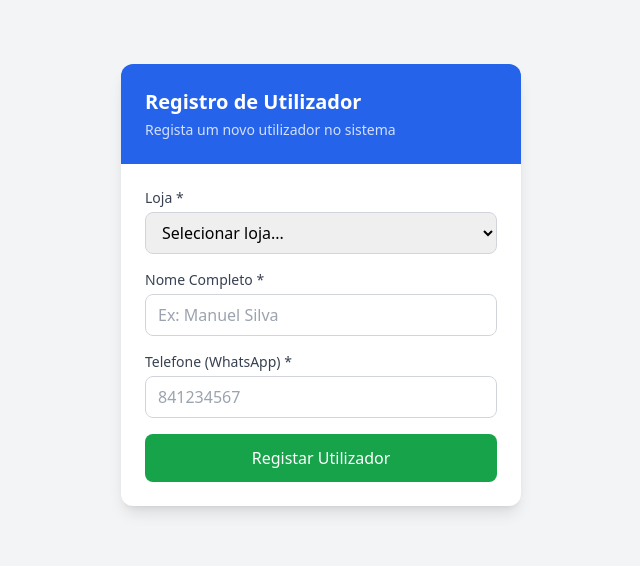
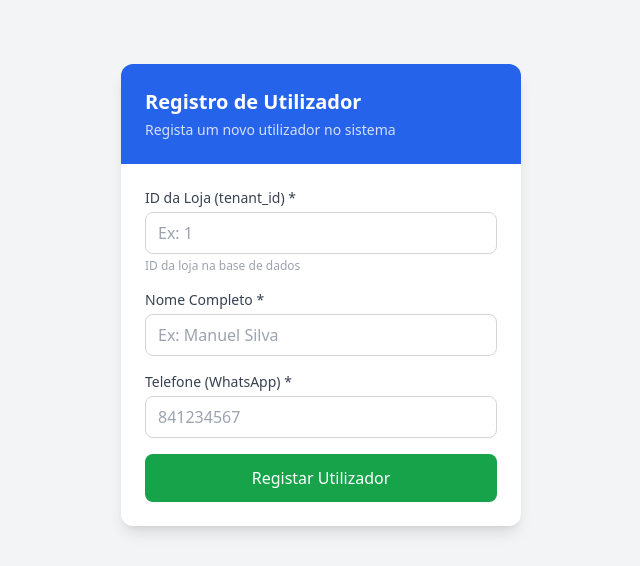
Before and after one commit to jo2008-ai/whatsapp-marketplace-mz, a Flask app: page /painel in a window 1280 px wide. Shown: the top 566 px of the page, without its empty margins (319-959 px from the left). Run offline with Flask 3, Linux system fonts and the light colour scheme; data that the repository does not hold is empty; some libraries are stand-ins or nearby versions.

Commit message:
fix: painel registro sem dropdown, campo ID direto

```diff
--- a/python/main.py
+++ b/python/main.py
@@ -224,20 +224,10 @@ def estado(tenant_id: int):
     return jsonify(resultado)
 
 
-PHP_URL = os.getenv('PHP_API_URL', 'http://localhost:8000').replace('/api/mensagem', '')
-
-
 @app.route('/painel', methods=['GET'])
 def painel():
     """Painel de registro de utilizadores."""
-    lojas = []
-    try:
-        resp = requests.get(f"{PHP_URL}/api/lojas", timeout=10)
-        if resp.ok:
-            lojas = resp.json().get('lojas', [])
-    except Exception:
-        pass
-    return render_template('painel.html', lojas=lojas)
+    return render_template('painel.html')
 
 
 @app.route('/painel/registrar', methods=['POST'])
@@ -252,7 +242,8 @@ def registrar():
         return redirect(url_for('painel'))
 
     try:
-        resp = requests.post(f"{PHP_URL}/api/registrar", json={
+        php_api = os.getenv('PHP_API_URL', 'http://localhost:8000/api/mensagem').replace('/api/mensagem', '')
+        resp = requests.post(f"{php_api}/api/registrar", json={
             'nome': nome,
             'telefone': telefone,
             'tenant_id': int(tenant_id),
--- a/python/templates/painel.html
+++ b/python/templates/painel.html
@@ -28,14 +28,11 @@
 
             <form method="POST" action="/painel/registrar" class="p-6 space-y-4">
                 <div>
-                    <label class="block text-sm font-medium text-gray-700 mb-1">Loja *</label>
-                    <select name="tenant_id" required
-                            class="w-full border border-gray-300 rounded-lg px-3 py-2 focus:ring-2 focus:ring-blue-500 focus:border-blue-500">
-                        <option value="">Selecionar loja...</option>
-                        {% for loja in lojas %}
-                            <option value="{{ loja.id }}">{{ loja.nome_loja }}</option>
-                        {% endfor %}
-                    </select>
+                    <label class="block text-sm font-medium text-gray-700 mb-1">ID da Loja (tenant_id) *</label>
+                    <input type="number" name="tenant_id" required min="1"
+                           class="w-full border border-gray-300 rounded-lg px-3 py-2 focus:ring-2 focus:ring-blue-500 focus:border-blue-500"
+                           placeholder="Ex: 1">
+                    <p class="text-xs text-gray-400 mt-1">ID da loja na base de dados</p>
                 </div>
 
                 <div>
```
